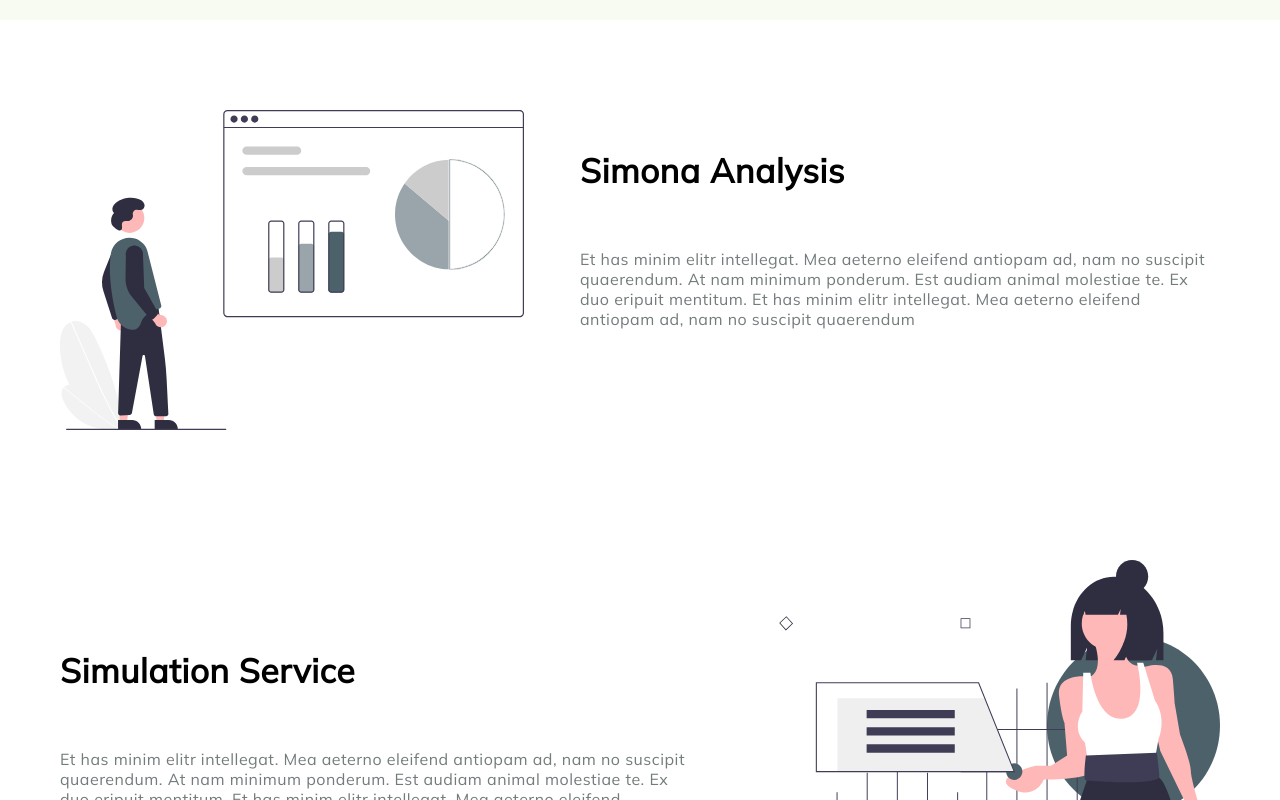
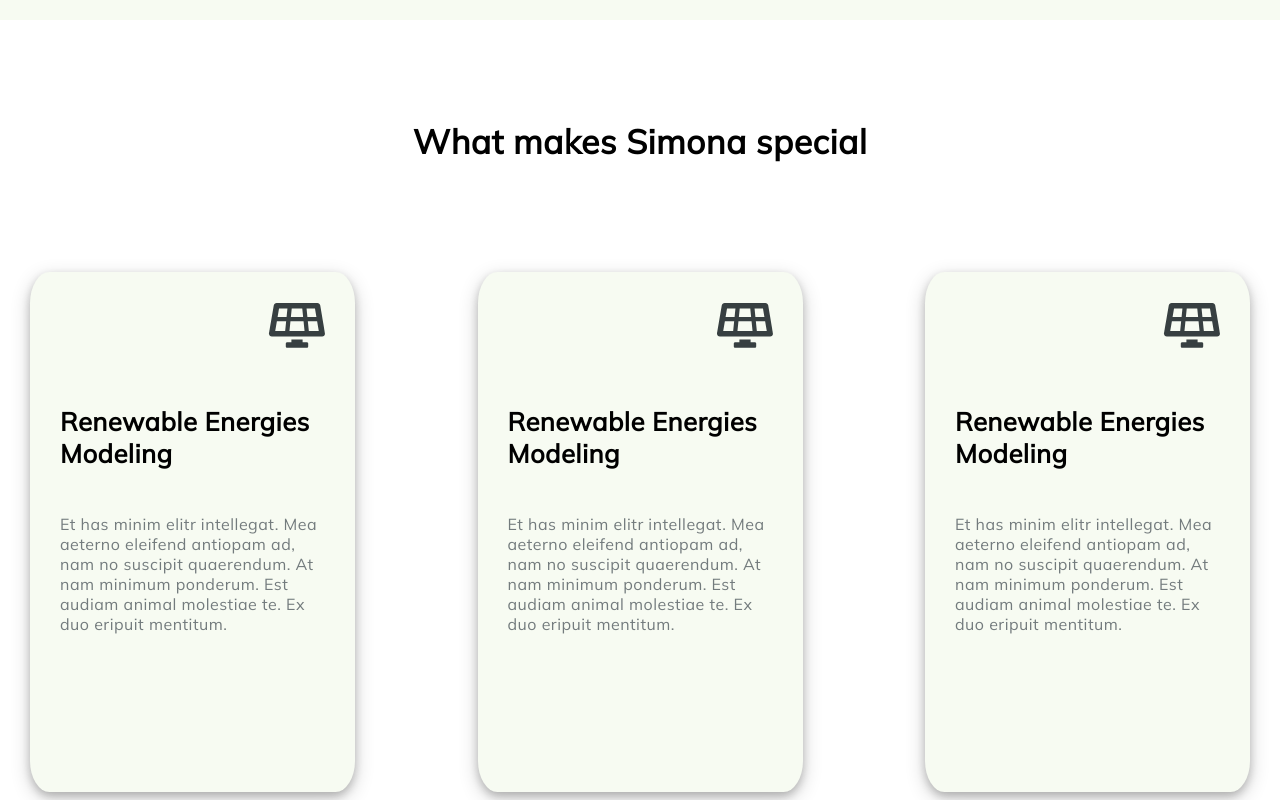
Before and after one commit to ie3-institute/simona-website, a React (Create React App) app: page / in a window 1280 px wide. Shown: the part 660-1460 px from the top of the page. Built offline with nearby package versions, Linux system fonts and the light colour scheme.

Commit message:
responsive cards section

```diff
--- a/src/GlobalStyle.js
+++ b/src/GlobalStyle.js
@@ -45,6 +45,7 @@ export const GlobalStyle = createGlobalStyle`
     p{
       font-size: 1rem;
       color: var(--lightGrey);
+      font-weight: 300;
     }
   }
 `;
--- a/src/components/Card/Card.styles.js
+++ b/src/components/Card/Card.styles.js
@@ -1,13 +1,37 @@
 import styled from 'styled-components';
 
 export const Container = styled.div`
+  position: relative;
+  display: flex;
+  flex-direction: column;
+  align-items: center;
+  justify-content: center;
+  margin: 30px;
   width: 325px;
   height: 520px;
   background-color: var(--lightGreen);
+  border-radius: 6%;
+  box-shadow: 0 4px 8px 0 rgba(0, 0, 0, 0.2), 0 6px 20px 0 rgba(0, 0, 0, 0.19);
 `;
 
-export const CardHeading = styled.h3``;
+export const CardHeading = styled.h3`
+  margin: 30px;
+  position: relative;
+  top: -35px;
+  text-align: left;
+`;
 
-export const CardParagraph = styled.p``;
+export const CardParagraph = styled.p`
+  margin: 0 30px;
+  position: relative;
+  bottom: 20px;
+  text-align: left;
+`;
 
-export const CardLogo = styled.img``;
+export const CardIcon = styled.div`
+  color: var(--darkGrey);
+  position: absolute;
+  top: 25px;
+  right: 30px;
+  font-size: 2.8rem;
+`;
--- a/src/components/Card/index.js
+++ b/src/components/Card/index.js
@@ -1,12 +1,12 @@
 import React from 'react';
-import { Container, CardHeading, CardParagraph, CardLogo } from './Card.styles';
+import { Container, CardHeading, CardParagraph, CardIcon } from './Card.styles';
 
-const Card = ({ heading, paragraph, logo }) => {
+const Card = ({ heading, paragraph, icon }) => {
   return (
     <Container>
+      <CardIcon> {icon} </CardIcon>
       <CardHeading>{heading}</CardHeading>
       <CardParagraph>{paragraph}</CardParagraph>
-      <CardLogo>{logo}</CardLogo>
     </Container>
   );
 };
--- a/src/components/CardSection/CardSection.styles.js
+++ b/src/components/CardSection/CardSection.styles.js
@@ -0,0 +1,31 @@
+import styled from 'styled-components';
+
+export const Wrapper = styled.div`
+  width: 100%;
+  height: auto;
+`;
+
+export const Content = styled.div`
+  width: 100%;
+  /* display: flex;
+  flex-direction: column;
+  align-items: center;
+  justify-content: center; */
+
+  h2 {
+    margin: 100px auto 80px auto;
+  }
+`;
+
+export const Cards = styled.div`
+  display: flex;
+  flex-direction: row;
+  align-items: center;
+  justify-content: space-between;
+  margin: auto;
+  max-width: var(--maxWidth);
+
+  @media screen and (max-width: 1060px) {
+    flex-direction: column;
+  }
+`;
--- a/src/components/CardSection/index.js
+++ b/src/components/CardSection/index.js
@@ -0,0 +1,40 @@
+import React from 'react';
+import { Wrapper, Content, Cards } from './CardSection.styles';
+import Card from '../Card';
+import { FontAwesomeIcon } from '@fortawesome/react-fontawesome';
+import { faSolarPanel } from '@fortawesome/free-solid-svg-icons';
+
+const CardSection = () => {
+  return (
+    <Wrapper>
+      <Content>
+        <h2> What makes Simona special</h2>
+        <Cards>
+          <Card
+            icon={<FontAwesomeIcon icon={faSolarPanel} />}
+            heading={'Renewable Energies Modeling'}
+            paragraph={
+              'Et has minim elitr intellegat. Mea aeterno eleifend antiopam ad, nam no suscipit quaerendum. At nam minimum ponderum. Est audiam animal molestiae te. Ex duo eripuit mentitum.'
+            }
+          />
+          <Card
+            icon={<FontAwesomeIcon icon={faSolarPanel} />}
+            heading={'Renewable Energies Modeling'}
+            paragraph={
+              'Et has minim elitr intellegat. Mea aeterno eleifend antiopam ad, nam no suscipit quaerendum. At nam minimum ponderum. Est audiam animal molestiae te. Ex duo eripuit mentitum.'
+            }
+          />
+          <Card
+            icon={<FontAwesomeIcon icon={faSolarPanel} />}
+            heading={'Renewable Energies Modeling'}
+            paragraph={
+              'Et has minim elitr intellegat. Mea aeterno eleifend antiopam ad, nam no suscipit quaerendum. At nam minimum ponderum. Est audiam animal molestiae te. Ex duo eripuit mentitum.'
+            }
+          />
+        </Cards>
+      </Content>
+    </Wrapper>
+  );
+};
+
+export default CardSection;
--- a/src/components/Hero/Hero.styles.js
+++ b/src/components/Hero/Hero.styles.js
@@ -55,9 +55,7 @@ export const HeroHeading = styled.h1`
   }
 `;
 
-export const HeroParagraph = styled.div`
-  color: var(--lightGrey);
-  font-weight: 300;
+export const HeroParagraph = styled.p`
   max-width: 75%;
   position: relative;
   bottom: 30px;
--- a/src/pages/index.js
+++ b/src/pages/index.js
@@ -7,6 +7,7 @@ import Hero from '../components/Hero';
 import IMGCharts from '../images/undraw/undraw_charts.svg';
 import IMGServices from '../images/undraw/undraw_services.svg';
 import Section from '../components/Section';
+import CardSection from '../components/CardSection';
 
 const Home = () => {
   const [isOpen, setIsOpen] = useState(false);
@@ -20,6 +21,7 @@ const Home = () => {
       <Sidebar isOpen={isOpen} toggle={toggle} />
       <Navbar toggle={toggle} />
       <Hero></Hero>
+      <CardSection />
       <Section
         textLeft={false}
         image={IMGCharts}
```
